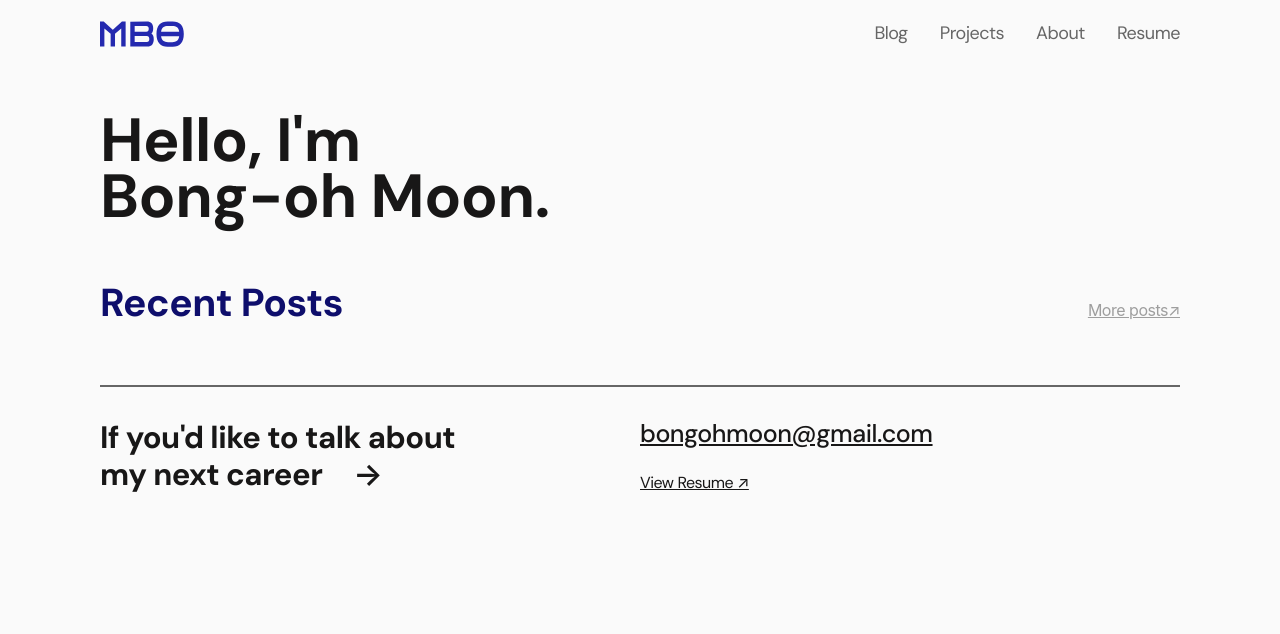
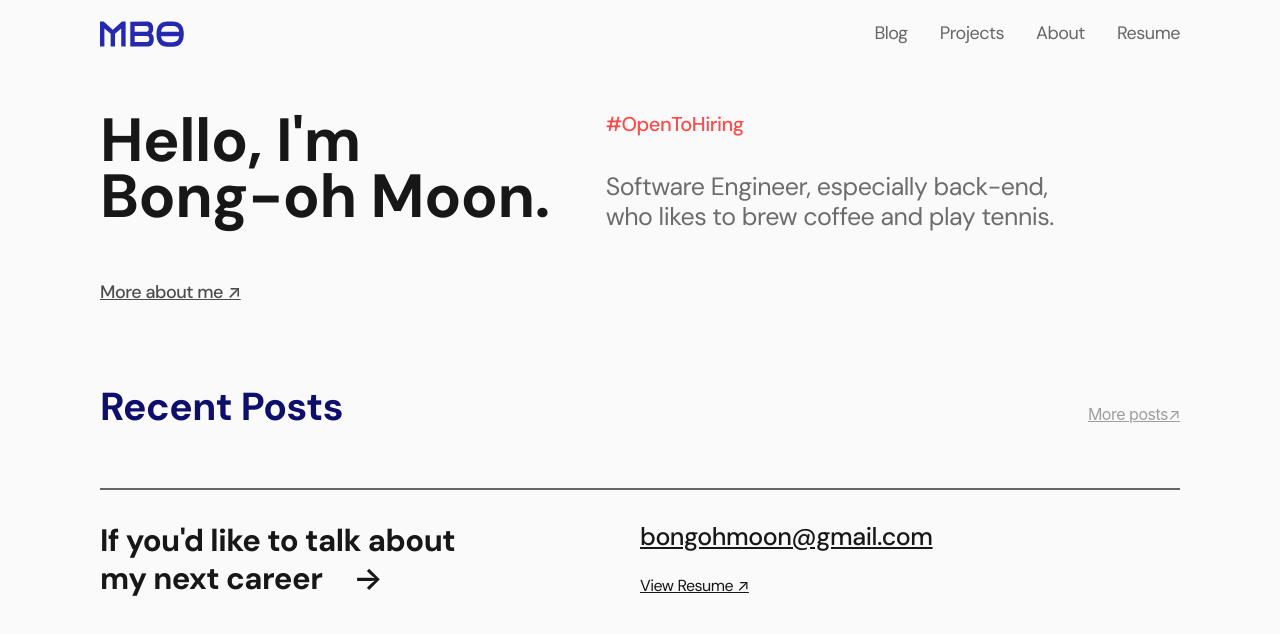
Before and after one commit to bonomoon/portfolio, a Next.js app in the folder apps/web/: page / in a window 1280 px wide. Shown: the top 634 px of the page. Built offline with nearby package versions, Linux system fonts and the light colour scheme; a web font is replaced by a local one.

Commit message:
feat(client): update home page header
- Add description and current status.
- Add link related to 'About Page'.

```diff
--- a/apps/web/src/components/organisms/MainHeader.tsx
+++ b/apps/web/src/components/organisms/MainHeader.tsx
@@ -26,7 +26,7 @@ const Title = styled.h1`
 /**
  * Main header description.
  */
-const Description = styled.h5`
+export const Description = styled.h5`
   color: #6c6c6c;
   font-weight: 400;
 
--- a/apps/web/src/pages/index.tsx
+++ b/apps/web/src/pages/index.tsx
@@ -1,7 +1,54 @@
 import Head from "next/head";
-import MainHeader from "@components/organisms/MainHeader";
+import Link from "next/link";
+import styled from "styled-components";
 import Section from "@components/molecules/Section";
+import MainHeader, {
+  Description as MainHeaderDescription,
+} from "@components/organisms/MainHeader";
 import MainFooter from "@components/organisms/MainFooter";
+
+/**
+ * Styled main header component wrapper.
+ */
+const MainHeaderWrapper = styled.div`
+  display: flex;
+  gap: 3.5rem;
+
+  @media (max-width: 992px) {
+    flex-direction: column;
+    gap: 2rem;
+  }
+`;
+
+/**
+ * Styled main header right component
+ */
+const MainHeaderRight = styled.div`
+  display: flex;
+  flex-direction: column;
+  gap: 2.25rem;
+`;
+
+/**
+ * Styled tag component in main header right component.
+ */
+const MainHeaderRightTag = styled.h6`
+  color: #ff4a4a;
+  font-weight: 500;
+`;
+
+/**
+ * Styled main header link component.
+ */
+const AboutLink = styled(Link)`
+  color: #4c4c4c;
+  font-size: 1.125rem;
+  font-weight: 500;
+
+  &:hover {
+    color: #878787;
+  }
+`;
 
 export default function Home() {
   return (
@@ -9,8 +56,24 @@ export default function Home() {
       <Head>
         <title>Bong-oh Moon</title>
       </Head>
-      <MainHeader title={`Hello, I'm\nBong-oh Moon.`} />
-      <Section title={"Recent Posts"} link={{value: '/blog', name: 'More posts'}}>
+      <MainHeaderWrapper>
+        <MainHeader title={`Hello, I'm\nBong-oh Moon.`} />
+        <MainHeaderRight>
+          <MainHeaderRightTag>#OpenToHiring</MainHeaderRightTag>
+          <MainHeaderDescription>
+            Software Engineer, especially back-end,
+            <br />
+            who likes to brew coffee and play tennis.
+          </MainHeaderDescription>
+        </MainHeaderRight>
+      </MainHeaderWrapper>
+      <div style={{marginBottom: '1.5rem'}}>
+        <AboutLink href={"/about"}>More about me ↗</AboutLink>
+      </div>
+      <Section
+        title={"Recent Posts"}
+        link={{ value: "/blog", name: "More posts" }}
+      >
         <></>
       </Section>
       <MainFooter />
```
